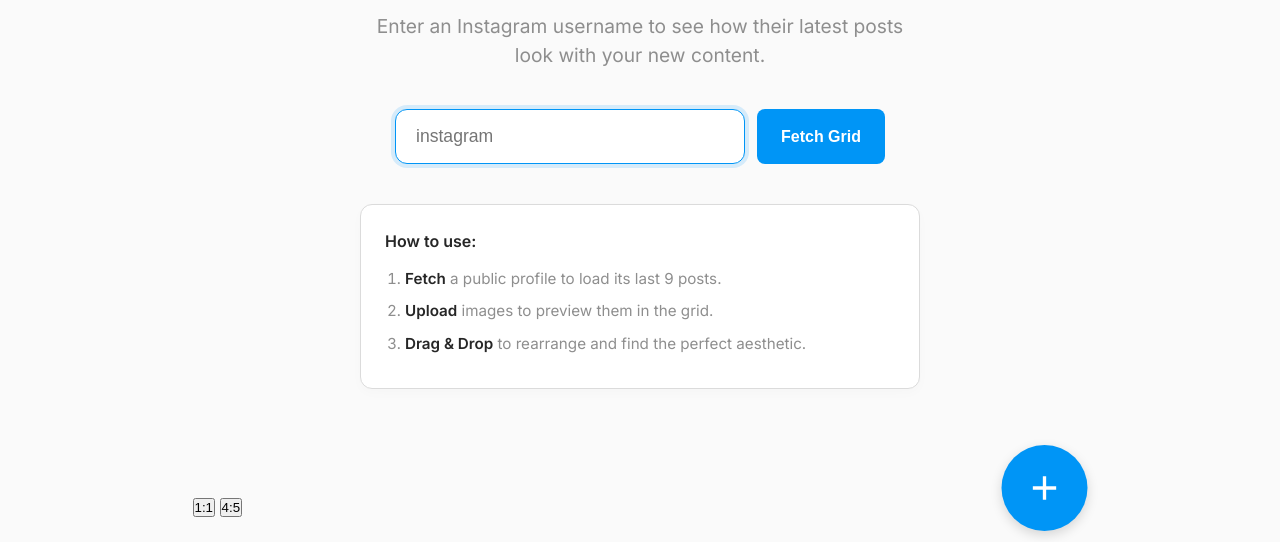
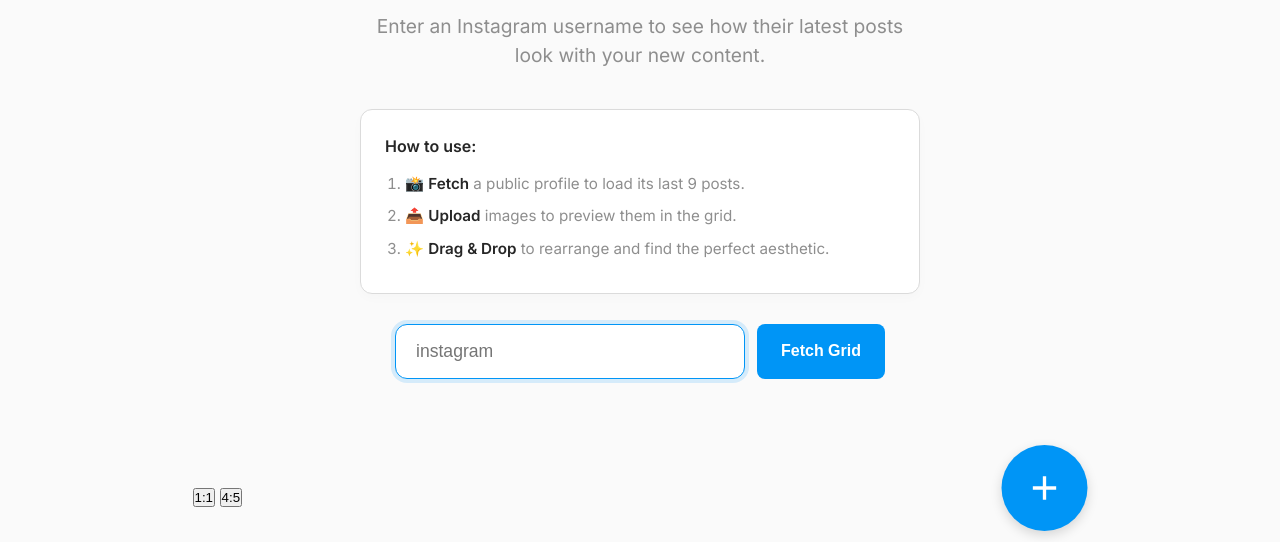
Before and after one commit to onicafe/feeder, a website: page index.html in a window 1280 px wide. Shown: the part 239-781 px from the top of the page. Drawn offline with Linux system fonts and the light colour scheme.

Commit message:
feat(v1.1): Round 2 UI Refinements (Ad Text, Layout, Animations)

```diff
--- a/app.js
+++ b/app.js
@@ -408,9 +408,9 @@ const Localization = {
             'input_placeholder': 'instagram',
             'btn_fetch': 'Fetch Grid',
             'how_to_title': 'How to use:',
-            'how_to_1': '<strong>Fetch</strong> a public profile to load its last 9 posts.',
-            'how_to_2': '<strong>Upload</strong> images to preview them in the grid.',
-            'how_to_3': '<strong>Drag & Drop</strong> to rearrange and find the perfect aesthetic.',
+            'how_to_1': '📸 <strong>Fetch</strong> a public profile to load its last 9 posts.',
+            'how_to_2': '📤 <strong>Upload</strong> images to preview them in the grid.',
+            'how_to_3': '✨ <strong>Drag & Drop</strong> to rearrange and find the perfect aesthetic.',
             'stat_posts': 'posts',
             'stat_followers': 'followers',
             'stat_following': 'following',
@@ -425,9 +425,9 @@ const Localization = {
             'input_placeholder': 'usuário',
             'btn_fetch': 'Buscar Grid',
             'how_to_title': 'Como usar:',
-            'how_to_1': '<strong>Busque</strong> um perfil público para carregar os últimos 9 posts.',
-            'how_to_2': '<strong>Carregue</strong> imagens para pré-visualizar no grid.',
-            'how_to_3': '<strong>Arraste e Solte</strong> para organizar e encontrar a estética perfeita.',
+            'how_to_1': '📸 <strong>Busque</strong> um perfil público para carregar os últimos 9 posts.',
+            'how_to_2': '📤 <strong>Carregue</strong> imagens para pré-visualizar no grid.',
+            'how_to_3': '✨ <strong>Arraste e Solte</strong> para organizar e encontrar a estética perfeita.',
             'stat_posts': 'publicações',
             'stat_followers': 'seguidores',
             'stat_following': 'seguindo',
--- a/index.html
+++ b/index.html
@@ -47,20 +47,21 @@
                 with your new content.
             </p>
 
-            <div class="search-bar-hero">
-                <input type="text" id="usernameInput" placeholder="instagram" autofocus>
-                <button id="fetchBtn" class="btn-primary" data-i18n="btn_fetch">Fetch Grid</button>
-            </div>
-
-            <!-- Instructions Module -->
+            <!-- Instructions Module (Moved Up) -->
             <div class="instructions">
                 <h3 data-i18n="how_to_title">How to use:</h3>
                 <ol>
-                    <li data-i18n="how_to_1"><strong>Fetch</strong> a public profile to load its last 9 posts.</li>
-                    <li data-i18n="how_to_2"><strong>Upload</strong> images to preview them in the grid.</li>
-                    <li data-i18n="how_to_3"><strong>Drag & Drop</strong> to rearrange and find the perfect aesthetic.
+                    <li data-i18n="how_to_1">📸 <strong>Fetch</strong> a public profile to load its last 9 posts.</li>
+                    <li data-i18n="how_to_2">📤 <strong>Upload</strong> images to preview them in the grid.</li>
+                    <li data-i18n="how_to_3">✨ <strong>Drag & Drop</strong> to rearrange and find the perfect aesthetic.
                     </li>
                 </ol>
+            </div>
+
+            <!-- Input Moved Below Instructions -->
+            <div class="search-bar-hero" style="margin-top: 30px;">
+                <input type="text" id="usernameInput" placeholder="instagram" autofocus>
+                <button id="fetchBtn" class="btn-primary" data-i18n="btn_fetch">Fetch Grid</button>
             </div>
         </section>
 
--- a/style.css
+++ b/style.css
@@ -161,6 +161,8 @@ body {
     font-size: 1rem;
     cursor: pointer;
     transition: transform 0.1s ease;
+    /* Add Pulse */
+    animation: pulseSubtle 3s infinite;
 }
 
 .btn-primary:active {
```
